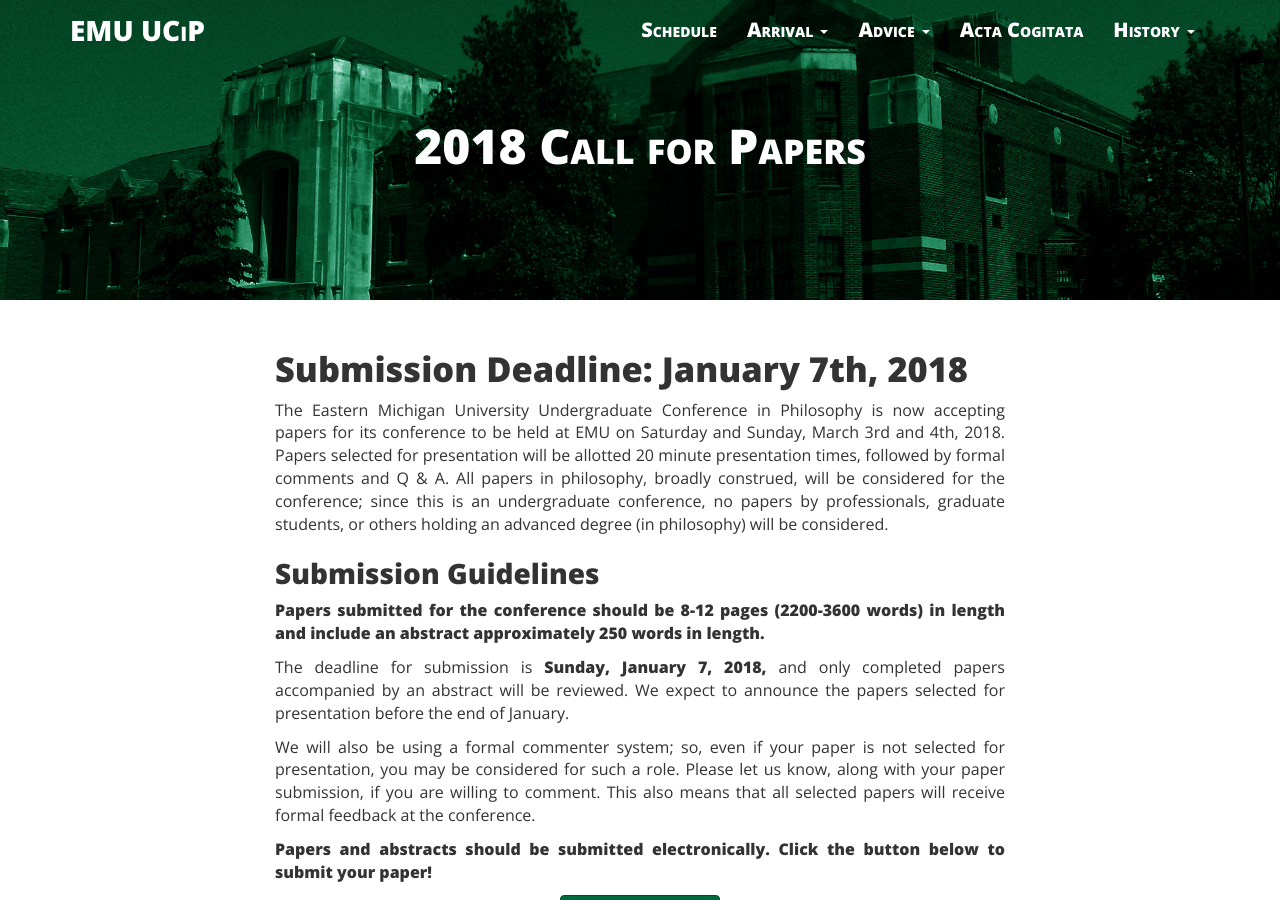
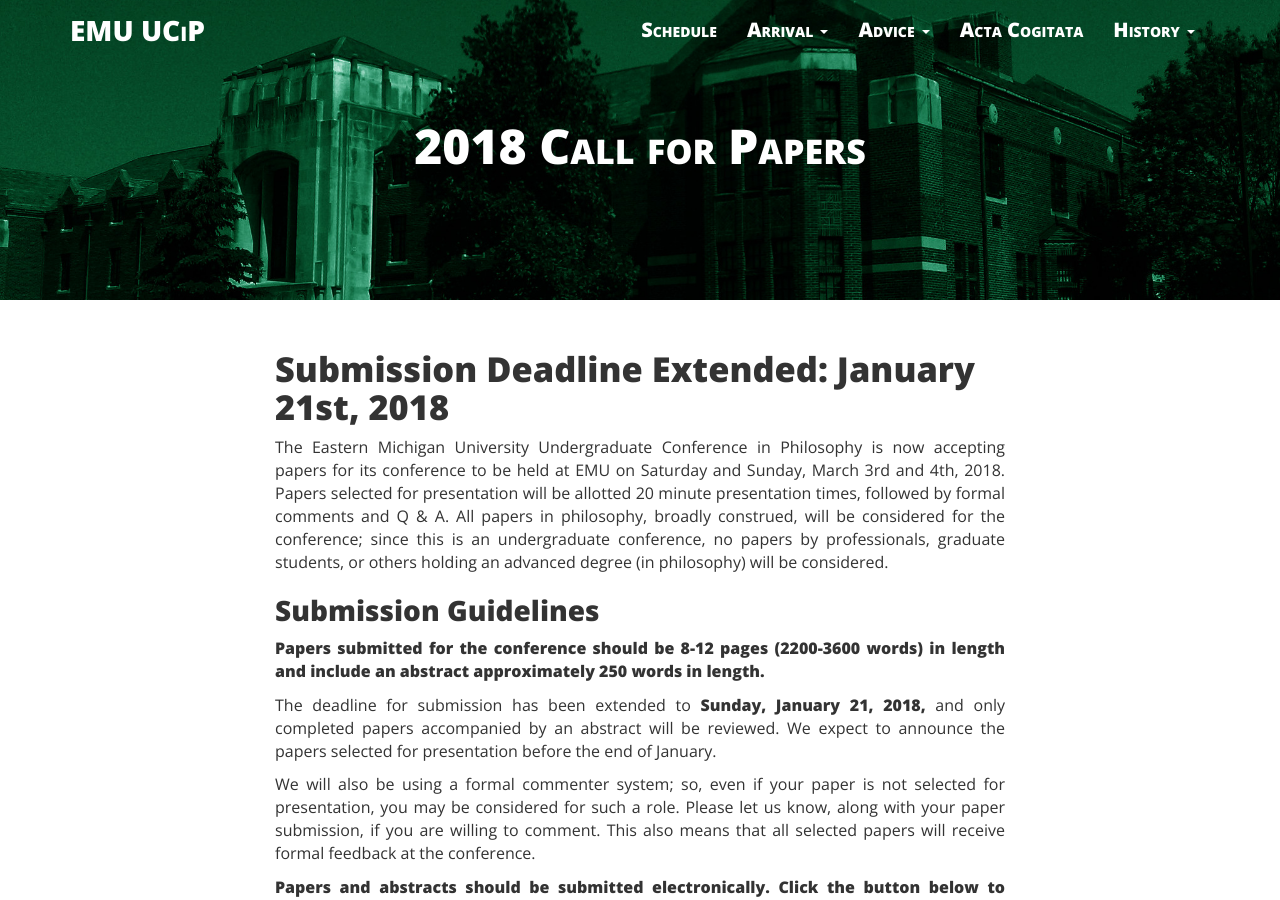
Before and after one commit to ucip/ucip.github.io, a Jekyll site: the page built from cfp.md, in a window 1280 px wide and 900 px high. Built offline with Jekyll 4.4.1, drawn with Linux system fonts in a browser that asks for light colours; nearby versions of some CDN libraries.

Commit message:
Updated the submission deadline.

```diff
--- a/cfp.md
+++ b/cfp.md
@@ -7,12 +7,12 @@ permalink: /cfp/
 
 <div class="container">
   <div class="col-md-8 col-md-offset-2 cfp-page">
-    <h3 class="home-h3">Submission Deadline: January 7th, 2018</h3>
+    <h3 class="home-h3">Submission Deadline Extended: January 21st, 2018</h3>
     <p class="text-justify">The Eastern Michigan University Undergraduate Conference in Philosophy is now accepting papers
 for its conference to be held at EMU on Saturday and Sunday, March 3rd and 4th, 2018.  Papers selected for presentation will be allotted 20 minute presentation times, followed by formal comments and Q & A.  All papers in philosophy, broadly construed, will be considered for the conference; since this is an undergraduate conference, no papers by professionals, graduate students, or others holding an advanced degree (in philosophy) will be considered.</p>
     <h3>Submission Guidelines</h3>
     <p class="text-justify"><b>Papers submitted for the conference should be 8-12 pages (2200-3600 words) in length and include an abstract approximately 250 words in length.</b></p>
-    <p class="text-justify">The deadline for submission is <strong>Sunday, January 7, 2018,</strong> and only completed papers accompanied by an abstract will be reviewed. We expect to announce the papers selected for presentation before the end of January.</p>
+    <p class="text-justify">The deadline for submission has been extended to <strong>Sunday, January 21, 2018,</strong> and only completed papers accompanied by an abstract will be reviewed. We expect to announce the papers selected for presentation before the end of January.</p>
     <p class="text-justify">We will also be using a formal commenter system; so, even if your paper is not selected for presentation, you may be considered for such a role.  Please let us know, along with your paper submission, if you are willing to comment.  This also means that all selected papers will receive formal feedback at the conference.</p>
     <p class="text-justify"><b>Papers and abstracts should be submitted electronically. Click the button below to submit your paper!</b></p>
     <div class="text-center">
```
